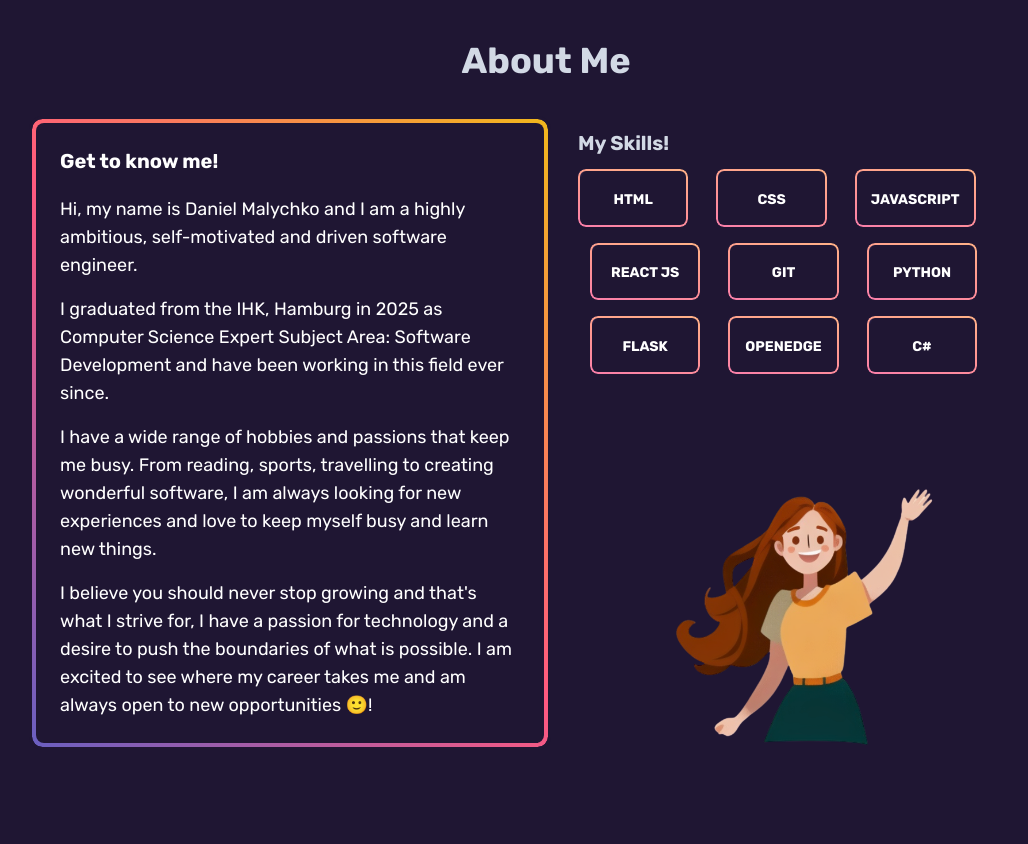
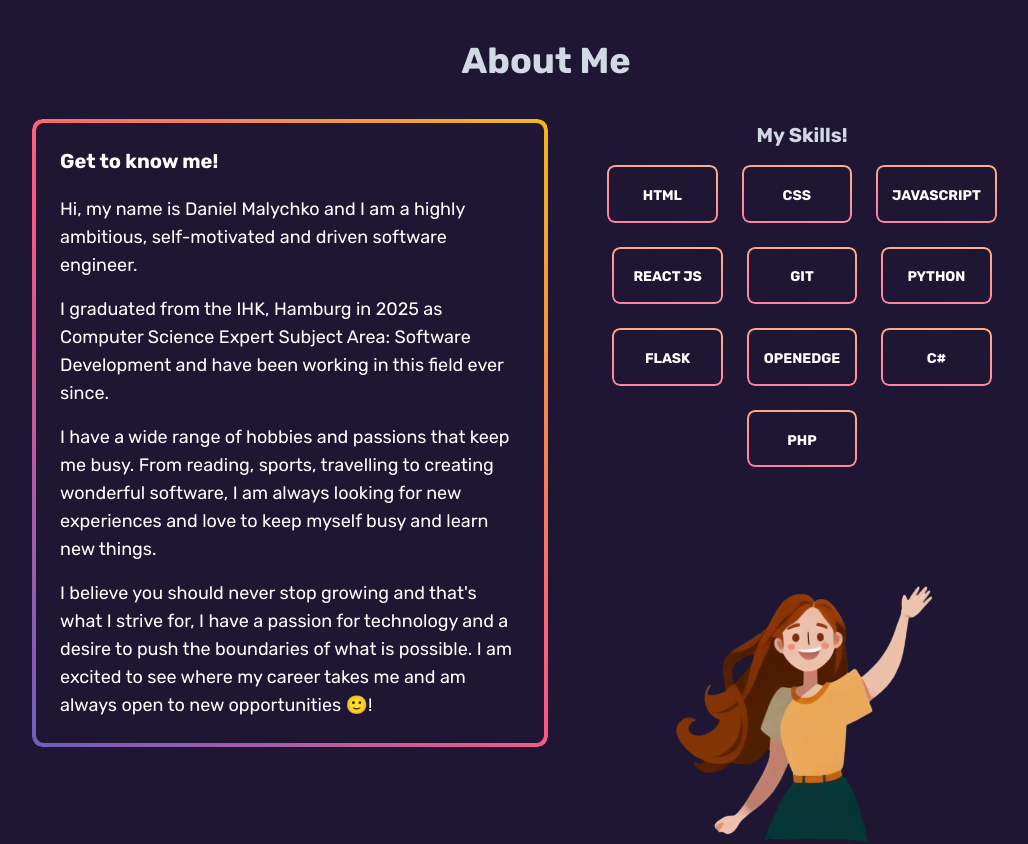
Before and after one commit to DanEm95/portfolioReactJsVite, a React (Vite) app: page / in a window 1280 px wide. Shown: the part 880-1724 px from the top of the page, without its empty margins (94-1122 px from the left). Built offline with nearby package versions, Linux system fonts and the light colour scheme.

Commit message:
centering buttons in My Skills

```diff
--- a/src/App.css
+++ b/src/App.css
@@ -68,6 +68,33 @@ a {
   white-space: nowrap;
   min-width: fit-content;
 }
+.btn-new {
+  align-items: center;
+  border: 0.125rem solid transparent;
+  border-radius: 0.5rem;
+  box-sizing: border-box;
+  cursor: pointer;
+  display: inline-flex;
+  font-size: 0.875rem;
+  font-style: normal;
+  font-weight: 700;
+  gap: 0.25rem;
+  height: 2.5rem;
+  justify-content: center;
+  line-height: 1rem;
+  outline: 0;
+  padding: 0.75rem 1rem;
+  position: relative;
+  text-align: center;
+  text-rendering: optimizeLegibility;
+  text-transform: uppercase;
+  -webkit-user-select: none;
+  user-select: none;
+  vertical-align: middle;
+  white-space: nowrap;
+  min-width: fit-content;
+}
+
 .css-17qgsod {
   text-overflow: ellipsis;
   overflow: hidden;
--- a/src/App.tsx
+++ b/src/App.tsx
@@ -104,9 +104,9 @@ function App() {
             </div>
 
 
-          <div className="2 px-8 py-2">
-            <div className="text-xl font-bold">My Skills!</div>
-            <div className="flex flex-wrap py-3 space-x-3 gap-4">
+          <div className="2 px-8 py-4 sm:py-0">
+            <div className="text-xl font-bold flex justify-center">My Skills!</div>
+            <div className="flex flex-wrap justify-center items-center gap-6 py-4">
               <a className="btn-new secondary-dark"><span className="css-17qgsod">HTML</span></a>
               <a className="btn-new secondary-dark"><span className="css-17qgsod">CSS</span></a>
               <a className="btn-new secondary-dark"><span className="css-17qgsod">JAVASCRIPT</span></a>
@@ -116,6 +116,7 @@ function App() {
               <a className="btn-new secondary-dark"><span className="css-17qgsod">FLASK</span></a>
               <a className="btn-new secondary-dark"><span className="css-17qgsod">OPENEDGE</span></a>
               <a className="btn-new secondary-dark"><span className="css-17qgsod">C#</span></a>
+              <a className="btn-new secondary-dark"><span className="css-17qgsod">PHP</span></a>
             </div>
             <img src="/Assets/hero-image.png" className="p-20" />
           </div>
```
